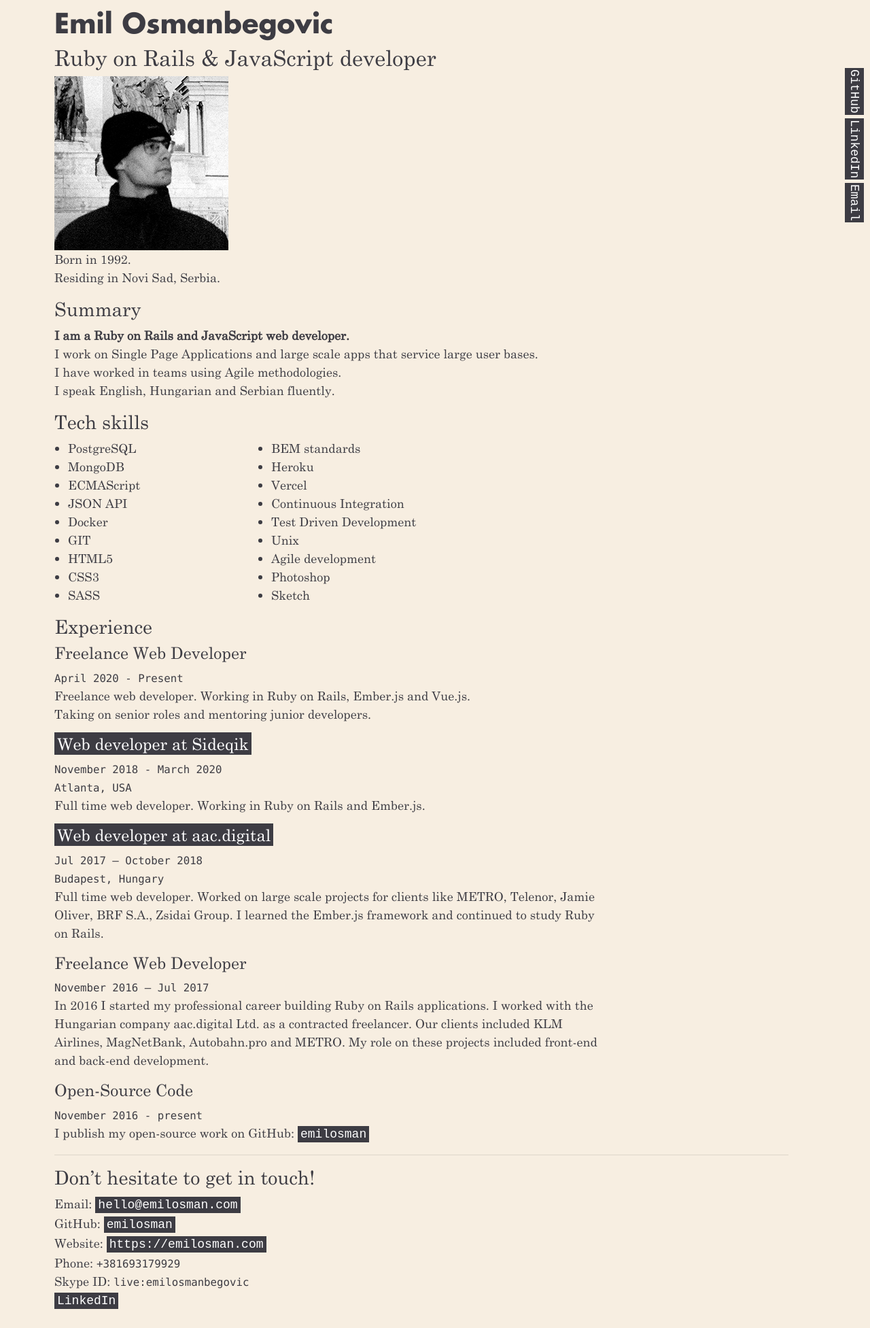
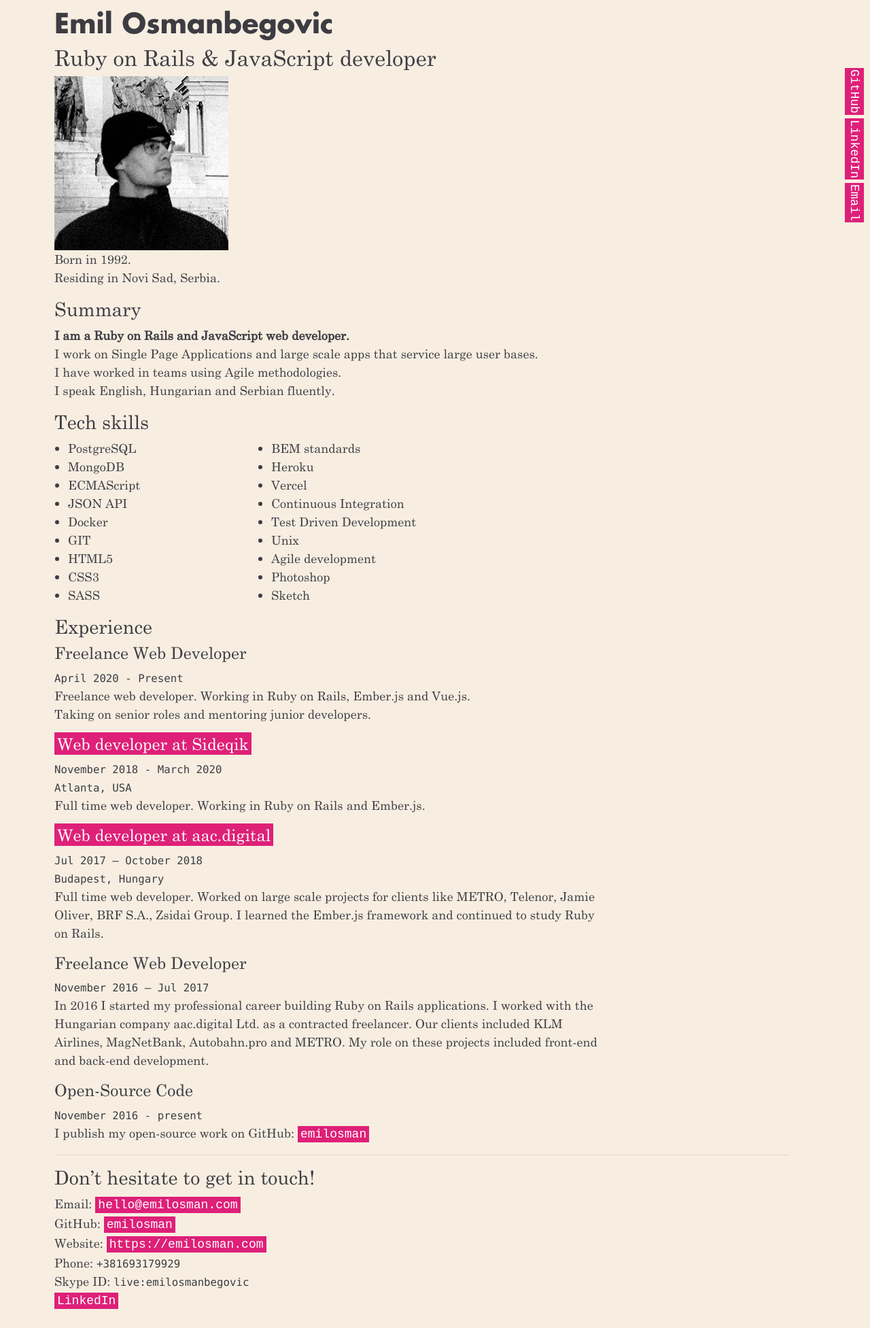
Before and after one commit to emilosmanbegovicmm/emilosman, a Jekyll site: the page built from README.md, in a window 1280 px wide. Shown: the whole page at 68% size. Built offline with Jekyll 4.4.1, drawn with Linux system fonts in a browser that asks for light colours; our own code applies the rules of GitHub Pages for plain Markdown files.

Commit message:
change highlight color

```diff
--- a/_sass/base/base.scss
+++ b/_sass/base/base.scss
@@ -13,7 +13,7 @@ $futura: "Futura", sans-serif;
 
 $hover-brightness: brightness(44%);
 
-$highlight: #3d3c43;
+$highlight: #de2078;
 $background: #f7eee1;
 $black: #3d3c43;
 
```
